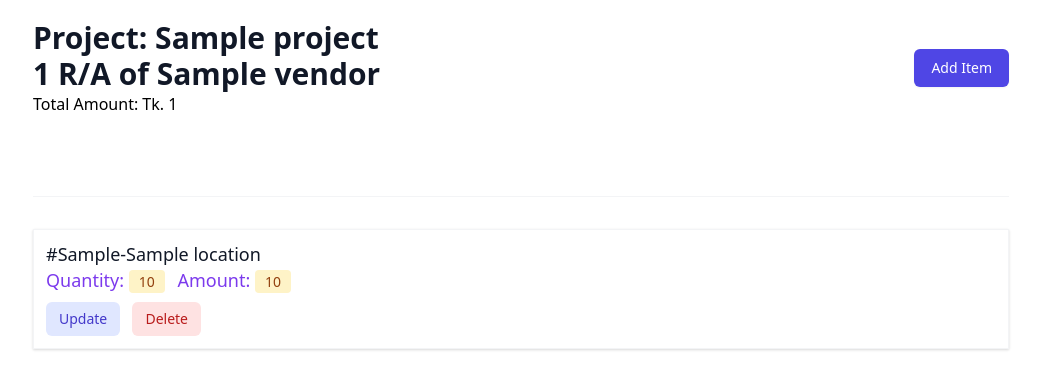
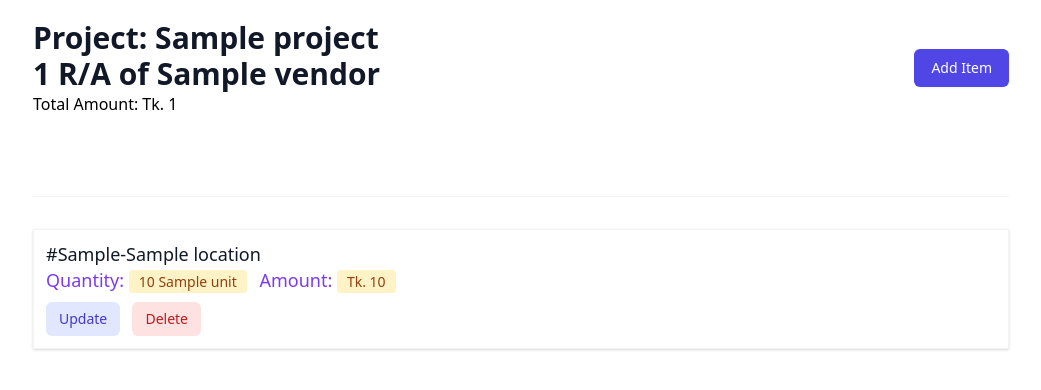
Before and after one commit to shakibuljoy/construction-billing-with-htmx, a Django app: template templates/bill_form_htmx.html in a window 1280 px wide. Shown: the part 60-450 px from the top of the page, without its empty margins (119-1160 px from the left). Run offline with Django 3.2, Linux system fonts and the light colour scheme; the template is opened without the code that fills it: most values are stand-ins (such as "Sample title", 1, 10 or a date in 2020); some libraries are stand-ins or nearby versions.

Commit message:
unit added

```diff
--- a/books/forms.py
+++ b/books/forms.py
@@ -45,4 +45,5 @@ class WorkOrderItemForm(forms.ModelForm):
             'item_no',
             'item_name',
             'rate',
+            'unit'
         )
--- a/books/models.py
+++ b/books/models.py
@@ -58,14 +58,12 @@ class Bill(models.Model):
 class WorkOrderItem(models.Model):
     item_no = models.CharField(max_length=150)
     item_name = models.CharField(max_length=150)
+    unit = models.CharField(null=True, max_length=50)
     rate = models.FloatField(default=0)
     wo = models.ForeignKey(WorkOrder, on_delete=models.CASCADE)
 
-    def search_text(self):
-        return f"{self.item_no} {self.item_name} {self.rate} {self.wo.__str__()}"
-
     def __str__(self):
-        return self.item_name
+        return f"{self.item_no} {self.item_name} - {self.rate}/- per {self.unit}"
 
 
 class Item(models.Model):
--- a/djforms/urls.py
+++ b/djforms/urls.py
@@ -24,7 +24,7 @@ urlpatterns = [
     path('admin/', admin.site.urls),
     path('search/', search, name="search"),
     # Billing Part
-    path('bill/', bill_list, name='bill-list'),
+    path('', bill_list, name='bill-list'),
     path('create-bill/', create_bill, name='create-bill'),
     path('bill_item_form/<pk>/', bill_item_form, name='bill-item-form'),
     path('create-bill-item/<pk>/', create_bill_item, name='create-bill-item'),
--- a/templates/partials/bill_item_detail.html
+++ b/templates/partials/bill_item_detail.html
@@ -1,10 +1,10 @@
-<div hx-target="this" class="mt-3 py-3 px-3 bg-white shadow border border-gray-100">
+<div id="{{bill_item.id}}" hx-target="this" class="mt-3 py-3 px-3 focus:border-red-200 bg-white shadow border border-gray-100">
     <h3 class="text-lg leading-6 font-medium text-gray-900">
-        #{{bill_item.wo.item_no}}-{{ bill_item.location }}
+        #{{bill_item.item.item_no}}-{{ bill_item.location }}
     </h3>
     <p class="text-lg text-purple-600">
-        Quantity: <span class="bg-yellow-100 text-yellow-800 text-sm font-medium mr-2 px-2.5 py-0.5 rounded dark:bg-yellow-900 dark:text-yellow-300">{{bill_item.quantity}}</span>
-        Amount: <span class=" bill_item bg-yellow-100 text-yellow-800 text-sm font-medium mr-2 px-2.5 py-0.5 rounded dark:bg-yellow-900 dark:text-yellow-300">{{bill_item.amount}}</span>
+        Quantity: <span class="bg-yellow-100 text-yellow-800 text-sm font-medium mr-2 px-2.5 py-0.5 rounded dark:bg-yellow-900 dark:text-yellow-300">{{bill_item.quantity}} {{bill_item.item.unit}}</span>
+        Amount: <span class=" bill_item bg-yellow-100 text-yellow-800 text-sm font-medium mr-2 px-2.5 py-0.5 rounded dark:bg-yellow-900 dark:text-yellow-300">Tk. {{bill_item.amount}}</span>
     </p>
     <div class="mt-2">
         <button hx-get="{% url 'update-bill-item' bill_item.id %}" hx-swap="outerHTML"
--- a/templates/partials/bill_item_form.html
+++ b/templates/partials/bill_item_form.html
@@ -7,6 +7,7 @@
         <label for="item_location" class="block text-gray-700 font-bold mb-2">Location:</label>
         <input type="text" value="{{bill_item.location}}" name="location" id="item_location" class="w-full border p-2 rounded" placeholder="Item Location">
       </div>
+
       <div class="mb-4">
         <label for="item_quantity" class="block text-gray-700 font-bold mb-2">Quantity:</label>
         <input type="text" value="{{bill_item.quantity}}" name="quantity" id="item_quantity" class="w-full border p-2 rounded" placeholder="Quantity">
@@ -28,7 +29,7 @@
           <option value="">Select a Work Order Item</option>
           {% for item in  wo_items %}
 
-            <option value="{{item.id}}" {% if bill_item %} selected {%endif%}>{{item.item_name}} - {{item.rate}}</option>
+            <option value="{{item.id}}" {% if bill_item %} selected {%endif%}>{{item}}</option>
 
           {% endfor %}
         </select>
--- a/templates/partials/search.html
+++ b/templates/partials/search.html
@@ -136,13 +136,13 @@
                     {{item.location}}
                 </td>
                 <td class="px-6 py-4 font-medium text-gray-900 whitespace-nowrap dark:text-white">
-                    {{item.quantity}}
+                    {{item.quantity}} {{item.item.unit}}
                 </td>
               <td class="px-6 py-4 font-medium text-gray-900 whitespace-nowrap dark:text-white">
-                    {{item.amount}}
+                    Tk. {{item.amount}}
                 </td>
                 <td class="px-6 py-4 font-medium text-gray-900 whitespace-nowrap dark:text-white">
-                    <a href="{% url 'create-bill-item' item.bill.id %}">
+                    <a href="{% url 'create-bill-item' item.bill.id %}#{{item.id}}">
                         <i class="fa-solid fa-up-right-and-down-left-from-center"></i>
                     </a>
                 </td>
--- a/templates/partials/wo_item_detail.html
+++ b/templates/partials/wo_item_detail.html
@@ -2,7 +2,7 @@
     <h3 class="text-lg leading-6 font-medium text-gray-900">
         #{{wo_item.item_no}}-{{ wo_item.item_name }}
     </h3>
-    <p class="text-gray-600">Rate: {{ wo_item.rate }}</p>
+    <p class="text-gray-600">Rate: {{ wo_item.rate }}/- per {{wo_item.unit}}</p>
     <div class="mt-2">
         <button hx-get="{% url 'update_wo_item' wo_item.id %}" hx-swap="outerHTML"
             class="inline-flex items-center px-3 py-2 border border-transparent text-sm leading-4 font-medium rounded-md text-indigo-700 bg-indigo-100 hover:bg-indigo-200 focus:outline-none focus:ring-2 focus:ring-offset-2 focus:ring-indigo-500">
--- a/templates/partials/wo_list.html
+++ b/templates/partials/wo_list.html
@@ -21,7 +21,7 @@
                 </th>
             </tr>
         </thead>
-        <a href="{% url 'create-bill' %}" class="float-right mb-2 bg-blue-500 hover:bg-blue-700 text-white font-bold cursor:pointer py-2 px-4 border border-blue-700 rounded">
+        <a href="{% url 'create-work-order' %}" class="float-right mb-2 bg-blue-500 hover:bg-blue-700 text-white font-bold cursor:pointer py-2 px-4 border border-blue-700 rounded">
           Create
         </a>
         <tbody>
```
Also changed, not shown: books/migrations/0006_workorderitem_unit.py (added), db.sqlite3.
